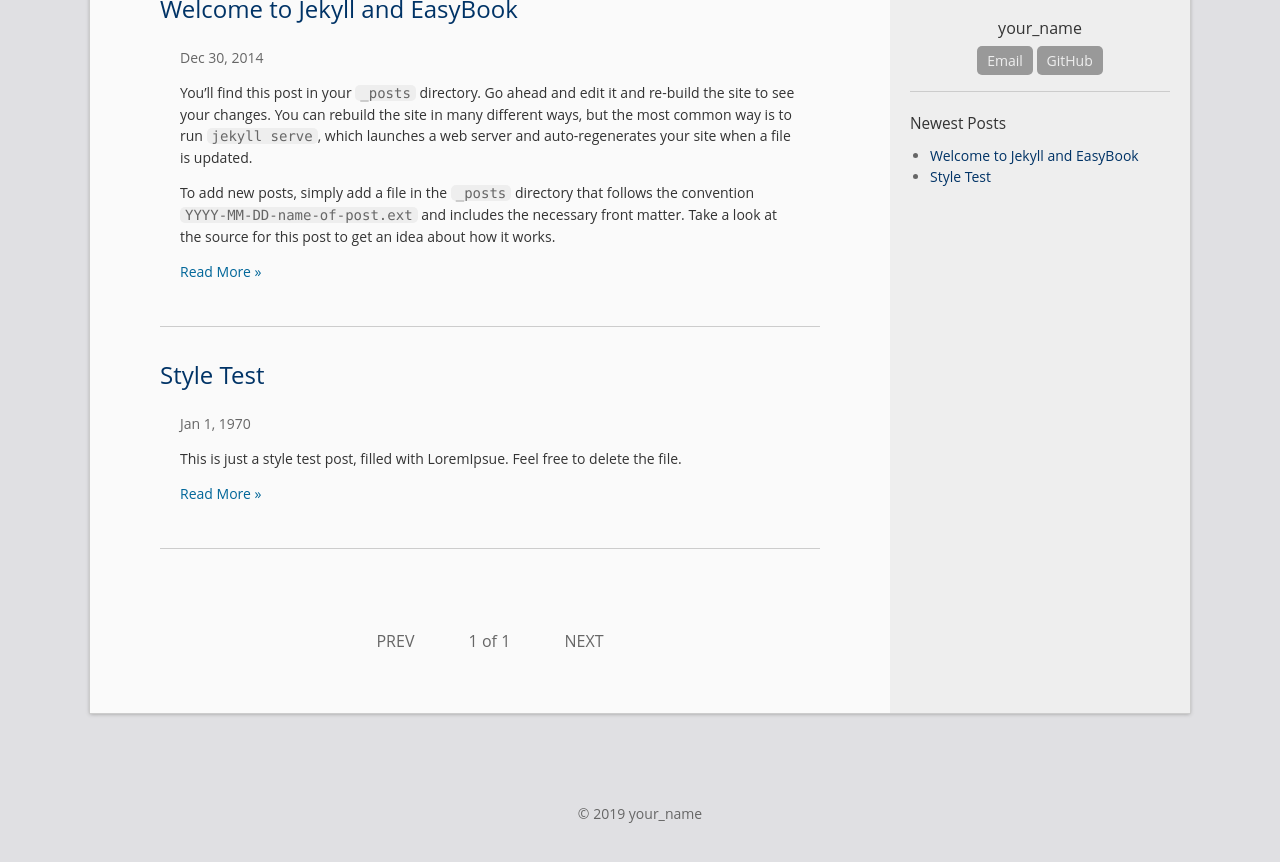
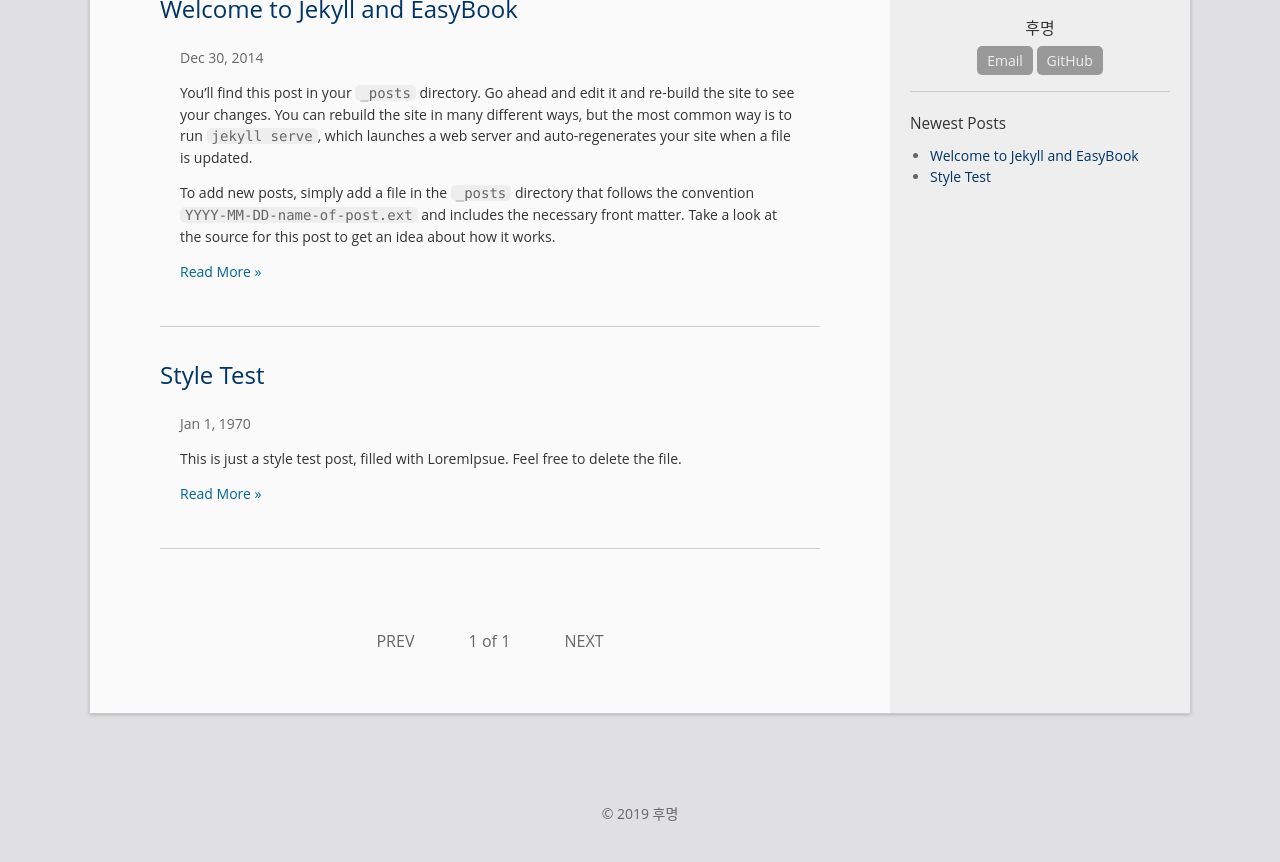
Before and after one commit to gnaud221/gnaud221.github.com, a Jekyll site: the page built from index.html, in a window 1280 px wide, cut to the strip 261-1145 px from the top of the page. Shown: the top 862 px of the strip. Built offline with Jekyll 4.4.1, drawn with Linux system fonts in a browser that asks for light colours; the list of posts is cut into pages by our own code.

Commit message:
Update _config.yml

```diff
--- a/_config.yml
+++ b/_config.yml
@@ -8,14 +8,14 @@
 
 # Your information
 email: your_email@example.com
-author: your_name
-avatar: "//www.gravatar.com/avatar/your_email_md5?d=mm&s=135"
+author: 후명
+avatar: "https://www.google.com/url?sa=i&source=images&cd=&ved=2ahUKEwjUzeT3pILlAhVRxosBHemeDw4QjRx6BAgBEAQ&url=https%3A%2F%2Fphotofix.kr%2Fbbs%2Fboard.php%3Fbo_table%3Dcome3_1%26wr_id%3D3612%26page%3D8&psig=AOvVaw04zkYwkg6v5bxYCXEld7Se&ust=1570267529266899"
 profile: One sentence introducing yourself.
 #twitter_username: twitter_username
 #github_username:  github_username
 profile_links:
   Email: "mailto:your_email@example.com"
-  GitHub: "https://github.com/laobubu/jekyll-theme-EasyBook"
+  GitHub: "https://github.com/gnaud221/"
   # You can add more profile links above, or edit _includes/sidebar.html
 
 # Comment Service (Disqus or 多说)
```
